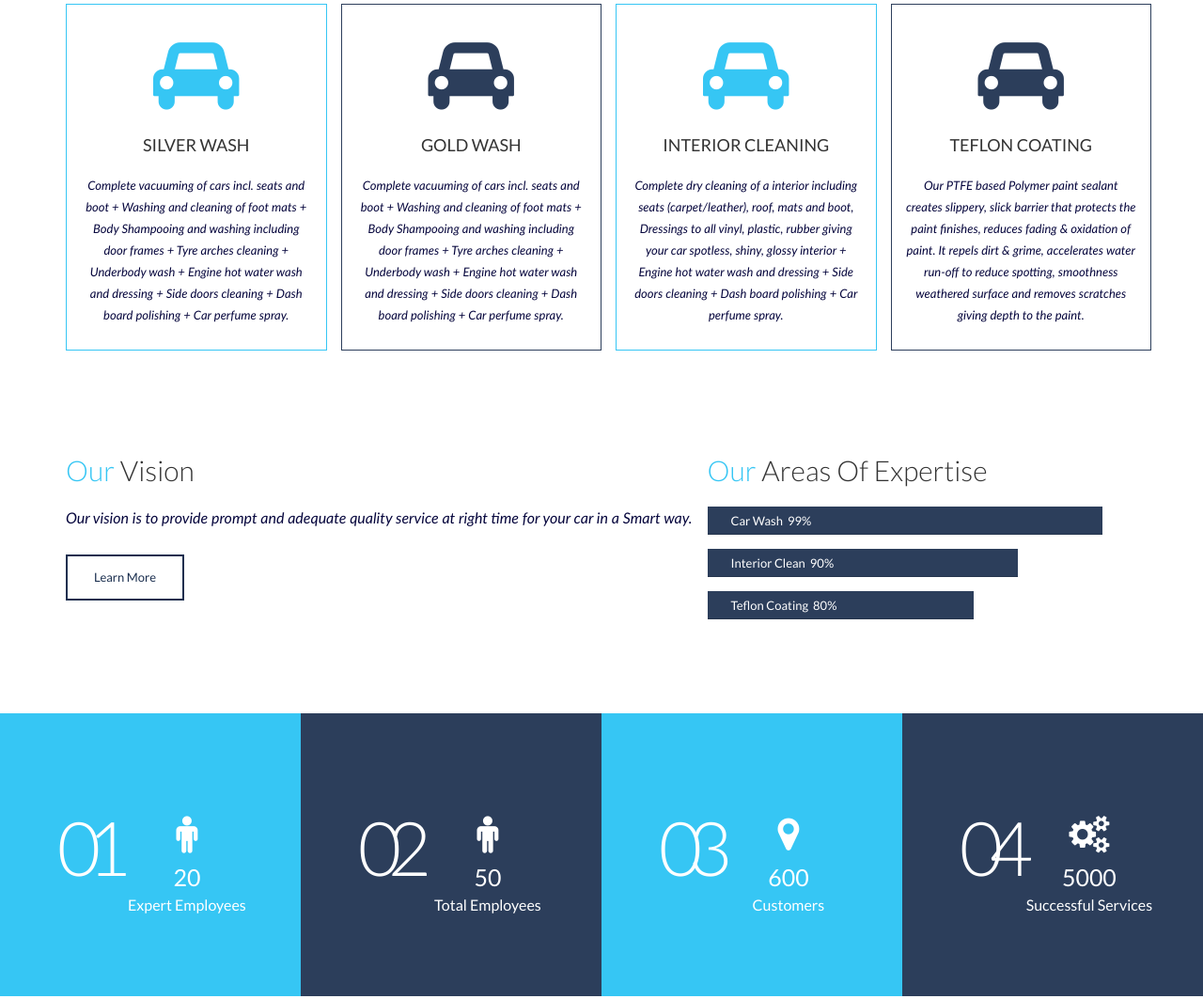
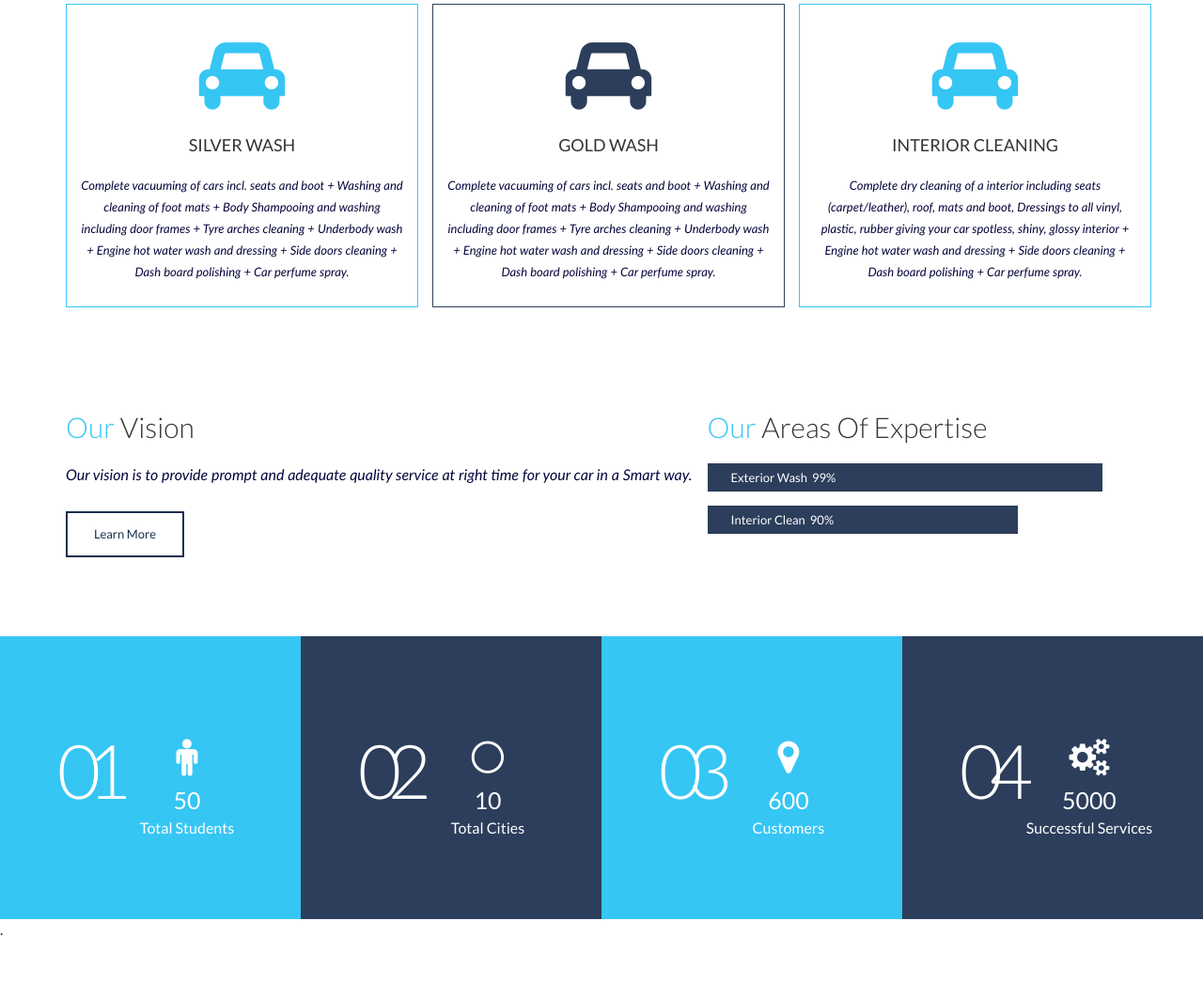
Before and after one commit to csekarthikeyanm/Carw, a plain HTML site: page car-wash/Default.html in a window 1280 px wide. Shown: the part 893-1956 px from the top of the page at 94% size. Drawn offline with nearby package versions, Linux system fonts and the light colour scheme; some packages are replaced by stand-ins of ours; a script that the page names is missing; files whose address does not match are found by name; a web font is replaced by a local one.

Commit message:
Add files via upload

```diff
--- a/car-wash/Default.html
+++ b/car-wash/Default.html
@@ -149,7 +149,7 @@
 
                                     <div class="section-details">
                                         <div class="service-details">
-                                            <div class="col-md-3 col-sm-6">
+                                            <div class="col-md-4 col-sm-6">
                                                 <div class="item wow animated fadeInLeft" data-wow-delay=".5s">
                                                     <div class="item-icon">
                                                         <i class="fa fa-car"></i>
@@ -163,7 +163,7 @@
                                                 </div><!-- /.item -->
                                             </div>
 
-                                            <div class="col-md-3 col-sm-6">
+                                            <div class="col-md-4 col-sm-6">
                                                 <div class="item wow animated fadeInLeft" data-wow-delay=".35s">
                                                     <div class="item-icon">
                                                         <i class="fa fa-car"></i>
@@ -177,7 +177,7 @@
                                                 </div><!-- /.item -->
                                             </div>
 
-                                            <div class="col-md-3 col-sm-6">
+                                            <div class="col-md-4 col-sm-6">
                                                 <div class="item wow animated fadeInRight" data-wow-delay=".35s">
                                                     <div class="item-icon">
                                                         <i class="fa fa-car"></i>
@@ -191,19 +191,7 @@
                                                 </div><!-- /.item -->
                                             </div>
 
-                                            <div class="col-md-3 col-sm-6">
-                                                <div class="item wow animated fadeInRight" data-wow-delay=".5s">
-                                                    <div class="item-icon">
-                                                        <i class="fa fa-car"></i>
-                                                    </div><!-- /.item-icon -->
-                                                    <div class="item-details">
-                                                        <h4 class="item-title">TEFLON COATING</h4><!-- /.item-title -->
-                                                        <p class="item-description">
-                                                            Our PTFE based Polymer paint sealant creates slippery, slick barrier that protects the paint finishes, reduces fading & oxidation of paint. It repels dirt & grime, accelerates water run-off to reduce spotting, smoothness weathered surface and removes scratches giving depth to the paint.
-                                                        </p><!-- /.item-description -->
-                                                    </div><!-- /.item-details -->
-                                                </div><!-- /.item -->
-                                            </div>
+
 
                                         </div><!-- /.service-details -->
                                     </div><!-- /.section-details -->
@@ -237,7 +225,7 @@
                                                 <div class="skill-bars">
                                                     <div class="progress">
                                                         <div class="progress-bar" role="progressbar" aria-valuenow="89" aria-valuemin="0" aria-valuemax="100" style="width: 89%;">
-                                                            <span class="skill-name">Car Wash</span>99%
+                                                            <span class="skill-name">Exterior Wash</span>99%
                                                         </div>
                                                     </div>
                                                     <div class="progress">
@@ -245,11 +233,7 @@
                                                             <span class="skill-name">Interior Clean</span>90%
                                                         </div>
                                                     </div>
-                                                    <div class="progress">
-                                                        <div class="progress-bar" role="progressbar" aria-valuenow="60" aria-valuemin="0" aria-valuemax="100" style="width: 60%;">
-                                                            <span class="skill-name">Teflon Coating</span>80%
-                                                        </div>
-                                                    </div>
+
                                                 </div><!-- /.skill-bars -->
                                             </div><!-- /.our-skills -->
                                         </div>
@@ -271,9 +255,9 @@
                                                     <i class="fa fa-male"></i>
                                                 </div><!-- /.item-icon -->
                                                 <div class="countdown">
-                                                    <span class="count-number counter">20</span>
+                                                    <span class="count-number counter">50</span>
                                                 </div><!-- /.coundown -->
-                                                <span class="about-item">Expert Employees</span>
+                                                <span class="about-item">Total Students</span>
                                             </div><!-- /.item-details -->
                                         </div><!-- /.section-padding -->
                                     </div><!-- /.item -->
@@ -287,12 +271,12 @@
                                             </div><!-- /.item-no -->
                                             <div class="item-details media-body text-center">
                                                 <div class="item-icon">
-                                                    <i class="fa fa-male"></i>
+                                                    <i class="fa fa-circle-thin"></i>
                                                 </div><!-- /.item-icon -->
                                                 <div class="countdown">
-                                                    <span class="count-number counter">50</span>
+                                                    <span class="count-number counter">10</span>
                                                 </div><!-- /.coundown -->
-                                                <span class="about-item">Total Employees</span>
+                                                <span class="about-item">Total Cities</span>
                                             </div><!-- /.item-details -->
                                         </div><!-- /.section-padding -->
                                     </div><!-- /.item -->
@@ -506,7 +490,7 @@
                                         <div class="post-content">
                                             <h4 class="entry-title"><a href="single-post.html">Car Water Wash</a></h4><!-- /.entry-title -->
                                             <p class="entry-content">
-                                                It is a unique mechanized car cleaning concept where cars are getting pampered by the latest equipments including high pressure cleaning machines, spray injection and extraction machines, high powered vacuum cleaners, steam cleaners and so on.
+                                             We are completly wash your car by water in your place.
                                             </p><!-- /.entry-content -->
                                         </div><!-- /.post-content -->
                                     </article><!-- /.type-post -->
@@ -521,7 +505,7 @@
                                         <div class="post-content">
                                             <h4 class="entry-title"><a href="single-post.html">Car Eco Friendly Wash</a></h4><!-- /.entry-title -->
                                             <p class="entry-content">
-                                                It is a unique mechanized car cleaning concept where cars are getting pampered by the latest equipments including high pressure cleaning machines, spray injection and extraction machines, high powered vacuum cleaners, steam cleaners and so on.
+                                               We are not using unwanted chemicals for clean your car.
                                             </p><!-- /.entry-content -->
                                         </div><!-- /.post-content -->
                                     </article><!-- /.type-post -->
@@ -536,7 +520,7 @@
                                         <div class="post-content">
                                             <h4 class="entry-title"><a href="single-post.html">Keep Clean</a></h4><!-- /.entry-title -->
                                             <p class="entry-content">
-                                                It is a unique mechanized car cleaning concept where cars are getting pampered by the latest equipments including high pressure cleaning machines, spray injection and extraction machines, high powered vacuum cleaners, steam cleaners and so on.
+                                                We are maintain keep clean at car parking location.
                                             </p><!-- /.entry-content -->
                                         </div><!-- /.post-content -->
                                     </article><!-- /.type-post -->
@@ -576,22 +560,22 @@
                                 <div class="carousel-inner" role="listbox">
                                     <div class="item active">
                                         <blockquote class="client-quote">
-                                            It is a unique mechanized car cleaning concept where cars are getting pampered by the latest equipments including high pressure cleaning machines, spray injection and extraction machines, high powered vacuum cleaners, steam cleaners and so on.
+                                            We are done car wash by using students.
                                         </blockquote><!-- /.client-quote -->
                                     </div><!-- /.item -->
                                     <div class="item">
                                         <blockquote class="client-quote">
-                                            It is a unique mechanized car cleaning concept where cars are getting pampered by the latest equipments including high pressure cleaning machines, spray injection and extraction machines, high powered vacuum cleaners, steam cleaners and so on.
+                                            We are done car wash by using students.
                                         </blockquote><!-- /.client-quote -->
                                     </div><!-- /.item -->
                                     <div class="item">
                                         <blockquote class="client-quote">
-                                            It is a unique mechanized car cleaning concept where cars are getting pampered by the latest equipments including high pressure cleaning machines, spray injection and extraction machines, high powered vacuum cleaners, steam cleaners and so on.
+                                            We are done car wash by using students.
                                         </blockquote><!-- /.client-quote -->
                                     </div><!-- /.item -->
                                     <div class="item">
                                         <blockquote class="client-quote">
-                                            It is a unique mechanized car cleaning concept where cars are getting pampered by the latest equipments including high pressure cleaning machines, spray injection and extraction machines, high powered vacuum cleaners, steam cleaners and so on.
+                                            We are done car wash by using students.
                                         </blockquote><!-- /.client-quote -->
                                     </div><!-- /.item -->
                                 </div>
@@ -769,8 +753,6 @@
         </footer><!-- /#colophon -->
         <!-- Footer Section -->
 
-
-
         <div id="scroll-to-top" class="scroll-to-top">
             <span>
                 <i class="fa fa-chevron-up"></i>
@@ -792,7 +774,6 @@
         <script src="assets/js/jquery.ajaxchimp.min.js"></script>
         <!-- Include Custom Js </-->
         <script src="assets/js/custom.min.js"></script>
-
 
         <script>
             (function (i, s, o, g, r, a, m) {
```
